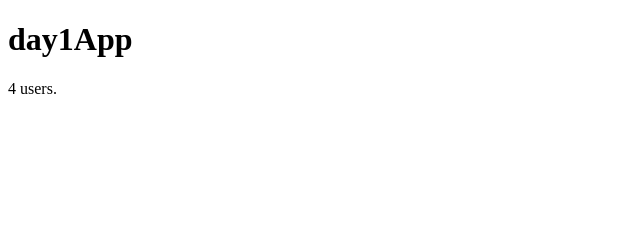
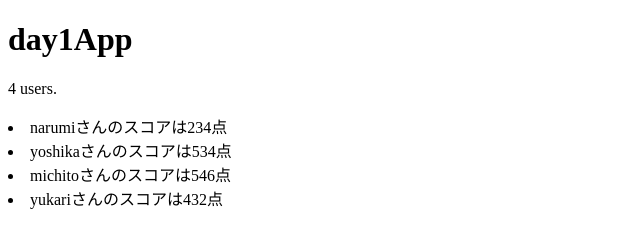
Before and after one commit to derushio/NodeJsBootcamp, a website: page Day1/app/index.html in a window 1280 px wide. Shown: the whole page, without its empty margins (0-640 px from the left). Drawn offline with nearby package versions, Linux system fonts and the light colour scheme; some packages are replaced by stand-ins of ours; files that its build step writes are made by us from their sources.

Commit message:
ng-repeat test

```diff
--- a/Day1/app/index.html
+++ b/Day1/app/index.html
@@ -26,6 +26,12 @@
 	<h1>day1App</h1>
 	<div ng-controller="day1Controller">
 		<p>{{users.length}} users.</p>
+		<ui>
+			<li ng-repeat="user in users">
+				<!-- ng-repeat usersの中身をfor文のようにuserに入れて以下の処理を実行 -->
+				{{user.name}}さんのスコアは{{user.score}}点
+			</li>
+		</ui>
 	</div>
 
 	<!-- build:js(.) scripts/vendor.js -->
```
